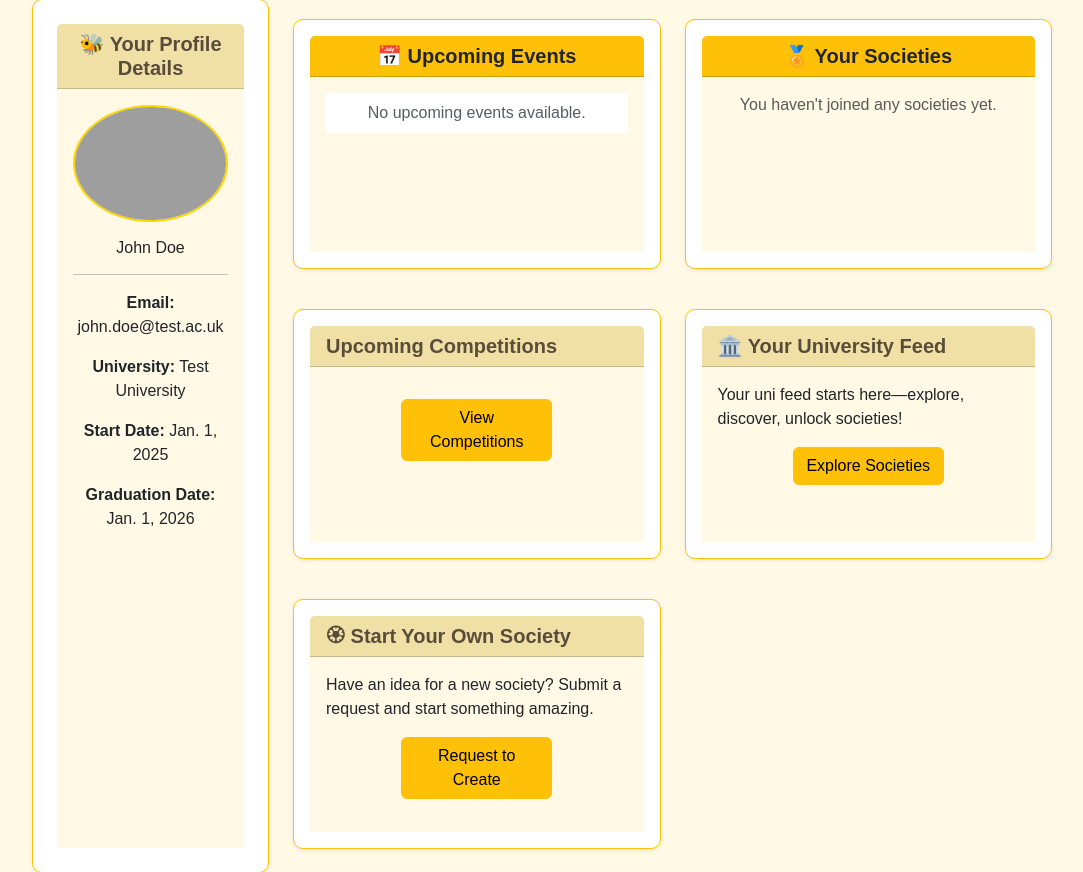
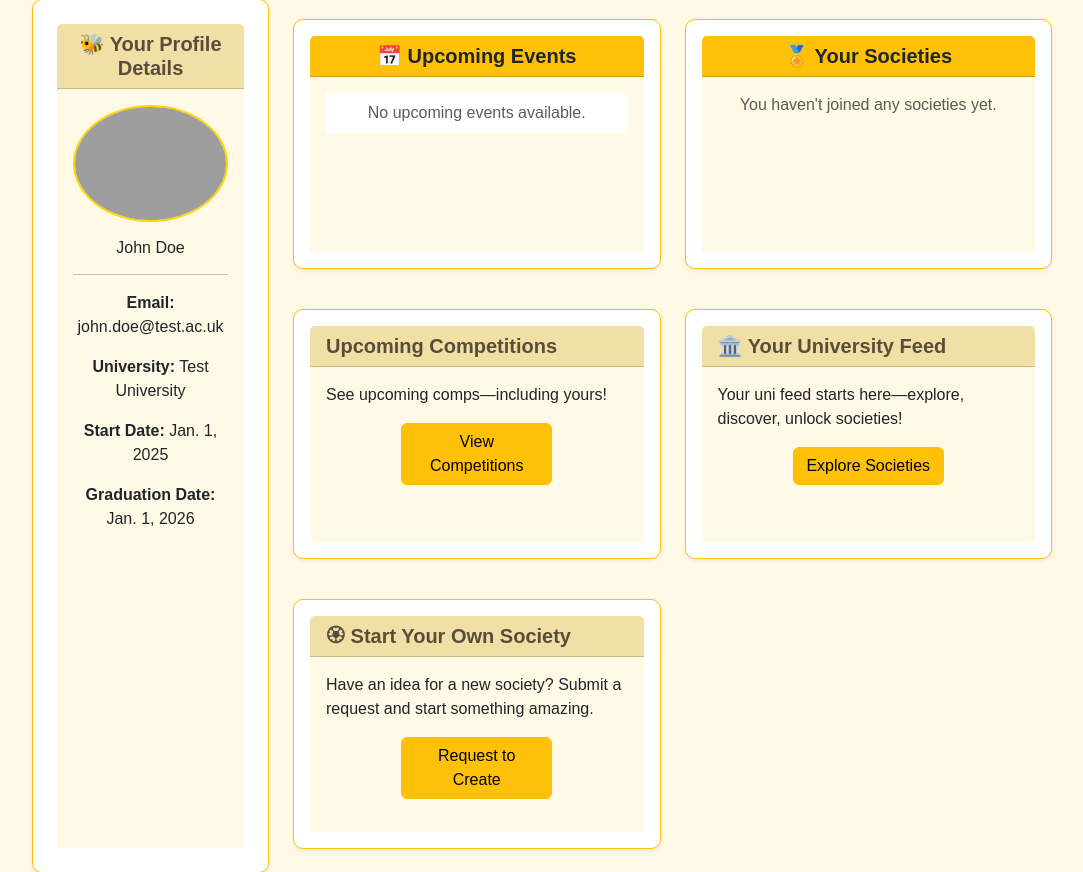
Before and after one commit to dilaramksh/dinasaurs_project, a Django app: page /dashboard/ in a window 1280 px wide. Shown: the part 378-1250 px from the top of the page, without its empty margins (98-1181 px from the left). Run offline with Django 5.2, Linux system fonts and the light colour scheme; a user stored in the database is signed in; data comes from the database, SQL or seed files in the repository; data that the repository does not hold is empty; some libraries are stand-ins or nearby versions; grey boxes are pictures that could not be loaded.

Commit message:
refactoring competitions card

```diff
--- a/social_media/templates/student/student_dashboard.html
+++ b/social_media/templates/student/student_dashboard.html
@@ -84,6 +84,7 @@
                     <div class="card border-warning shadow-sm p-3" style="min-height: 250px;">
                         <h5 class="card-header">Upcoming Competitions</h5>
                         <div class="card-body">
+                            <p>See upcoming comps—including yours!</p>
                             <div class="text-center mt-3">
                                 <a href="{% url 'view_competitions' %}" class="btn btn-warning w-50">View Competitions</a>
                             </div>
```
